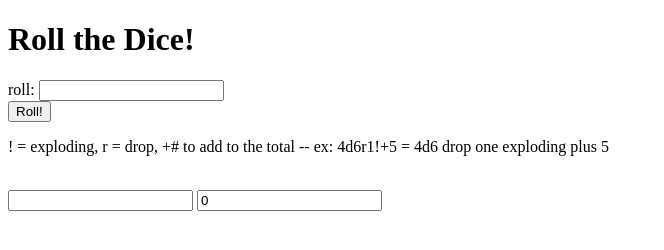
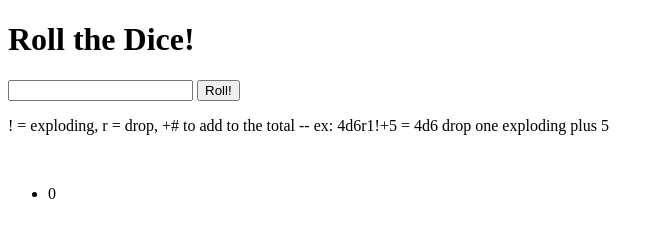
Before and after one commit to scicluna/dice-roller, a plain HTML site: page index.html in a window 1280 px wide. Both pictures are taken after a click on the button "Roll!". Shown: the whole page, without its empty margins (0-664 px from the left). Drawn offline with Linux system fonts and the light colour scheme.

Commit message:
DOM MANIPULATION SUCCESS

```diff
--- a/assets/script.js
+++ b/assets/script.js
@@ -1,3 +1,11 @@
+//DOMS
+const resultsList = document.querySelector(".results")
+const rollInput = document.querySelector(".roll")
+const rollBtn = document.querySelector(".roller")
+
+
+
+
 //This function lets me total an array
 function addArray(array){
     total = 0
@@ -7,16 +15,18 @@ function addArray(array){
     return total
 }
 
+
 //declaring some globals
 plusFlag = "off"
 explodeFlag = "off"
 dropFlag = "off"
 minusFlag ="off"
 splicedDice =[]
+dicesort = []
 
 //splices the dice string into an array
 function spliceDice(string){
-    splicedDice = string.split(/[-+,r,d,!]/g)
+    splicedDice = string.split(/[-+,r,d,!]/)
 
     if (string.includes('+')){
         plusFlag = "on"
@@ -65,17 +75,15 @@ function dicePlug(size, quantity, drop, num){
 }
 
 if (dropFlag == "on"){
-    var diceSort = diceArray.sort((a,b) => b-a).slice(0,diceArray.length-drop)
+     diceSort = diceArray.sort((a,b) => b-a).slice(0,diceArray.length-drop)
      addArray(diceSort)
     }
-
     else{
-    var diceSort = diceArray.sort((a,b) => b-a)
+     diceSort = diceArray.sort((a,b) => b-a)
      addArray(diceSort)
-
     }
     console.log(total)
-console.log(splicedDice)
+    console.log(num)
     if (plusFlag == "on"){
         total = parseInt(total) + parseInt(num)
     }
@@ -84,46 +92,27 @@ if (minusFlag == "on") {
         total = parseInt(total) - parseInt(num)
     }
     console.log(total)
+
 console.log("plus",plusFlag)
 console.log("minus",minusFlag)
-document.getElementById("adice").value = diceArray;
-document.getElementById("total").value = total;
+console.log("drop",dropFlag)
 plusFlag = "off"
 minusFlag ="off"
 explodeFlag = "off"
 dropFlag = "off"
+
+return diceSort
 }
 
-
-const liveDice = () => {
-    let splicedAndDiced = [];
-
-    //Splice the String
-    const spliceAndDice = (string) => {
-        {
-            splicedAndDiced = string.split(/[-+,r,d,!]/g)
-
-            if (string.includes('+')){
-                plusFlag = "on"
-            }
-
-            if (string.includes('-')){
-                minusFlag = "on"
-            }
-
-            if (string.includes('!')){
-                explodeFlag = "on"
-            }
-
-            if (string.includes('r')){
-                dropFlag = "on"
-            }
-            return splicedAndDiced
-        }
-    };
-    //Declare Doms//
-    const diceString = document.getElementById('roll')
-    const diceButton = document.getElementById('')
-
-
-}
+rollBtn.addEventListener('click', function(){
+    //init function
+    spliceDice(rollInput.value);
+    dicePlug(splicedDice[1],splicedDice[0],splicedDice[2], splicedDice[splicedDice.length-1]);
+    //Create an Li
+    const newLi = document.createElement('LI');
+    //liContent must equal the content I want to display
+    const liContent = document.createTextNode(diceSort + '     ' + total)
+    newLi.appendChild(liContent);
+    //Attach the Li to the user list
+    resultsList.appendChild(newLi);
+});
--- a/index.html
+++ b/index.html
@@ -8,17 +8,17 @@
     <title>Dice Roller!</title>
 </head>
 <body>
-    <script src="./assets/script.js"> </script>
+
 
     <h1>Roll the Dice!</h1>
-    <form action="#">
-        roll: <input type="string" name ="roll" id="roll"><br>
-    </form>
-    <button onclick="spliceDice(document.getElementById('roll').value);dicePlug(parseInt(splicedDice[1]),parseInt(splicedDice[0]),parseInt(splicedDice[2]),parseInt(splicedDice[splicedDice.length-1]))">Roll!</button>
+    <input class ="roll">
+    <button class = "roller" name ="roller" id="roller">Roll!</button>
     <p>! = exploding, r = drop, +# to add to the total -- ex: 4d6r1!+5 = 4d6 drop one exploding plus 5</p>
     <br>
-    <input type="text" id="adice" readonly="readonly"/>
-    <input type="text" id="total" readonly="readonly"/>
+<ul class="results">
+
+</ul>
+    <script src="./assets/script.js"> </script>
 </body>
 
 <footer></footer>
```
Lines whose indentation alone changed are shown as unchanged.
